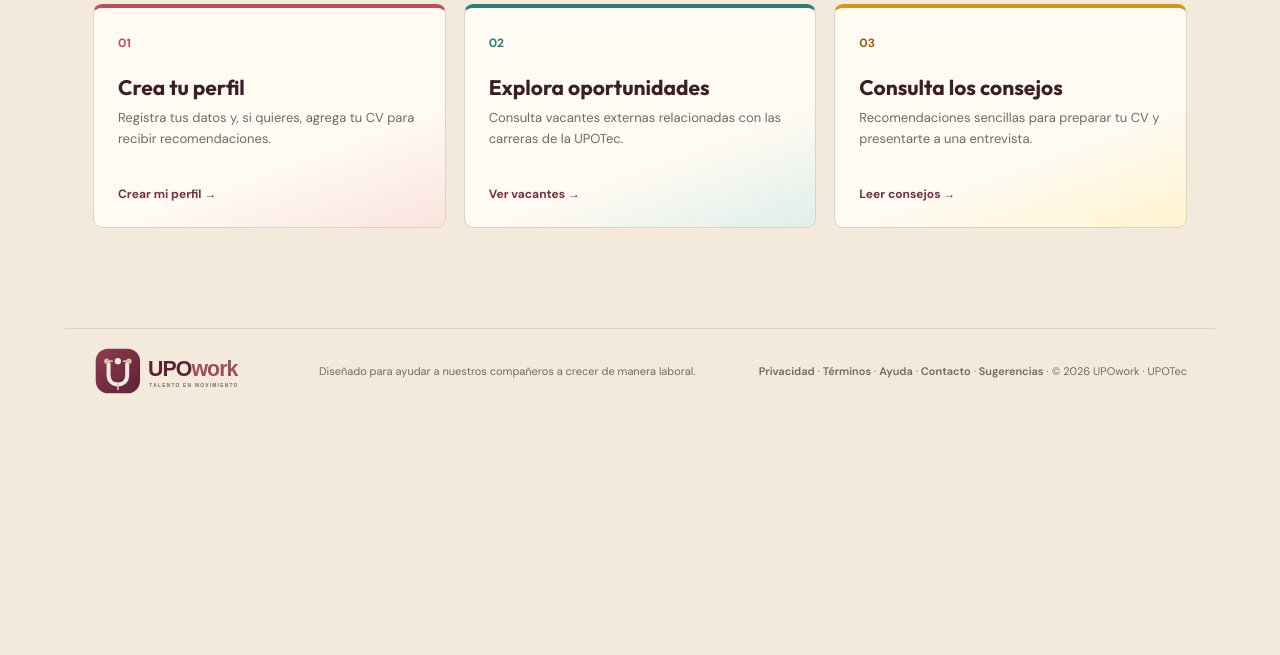
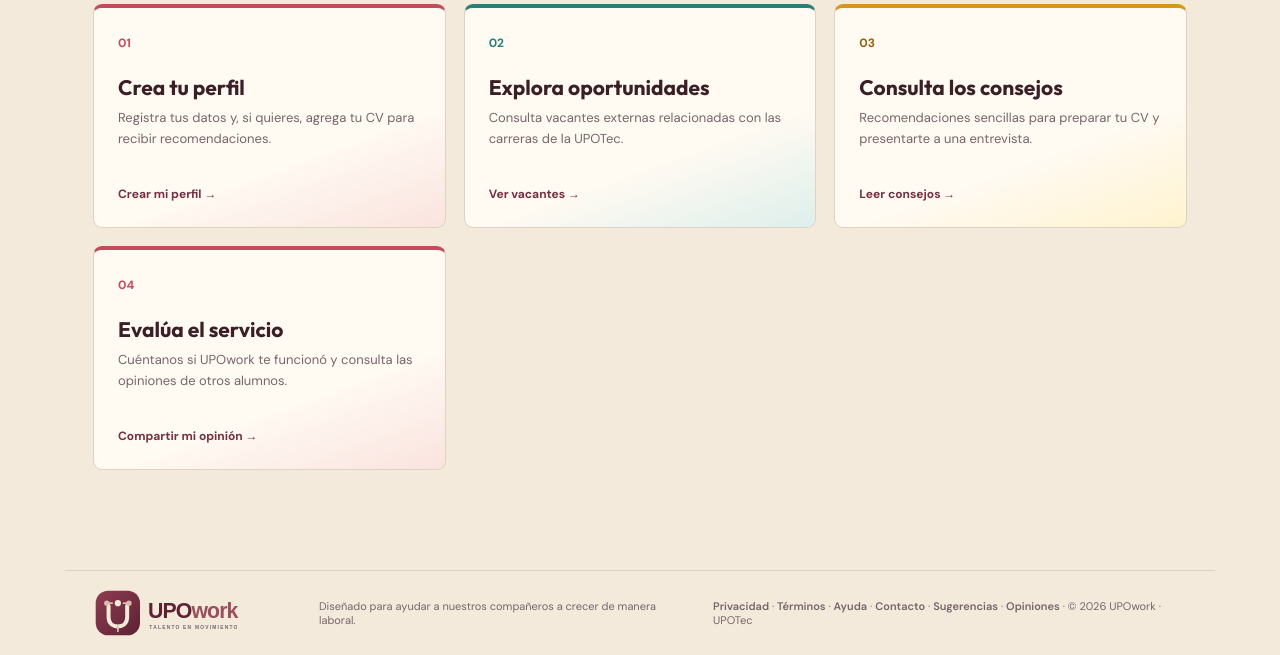
Before and after one commit to samantha-jocelyn-22/upowork-api, a Flask app: page / in a window 1280 px wide. Shown: the part 1472-2127 px from the top of the page. Before the commit the page ends 1866 px from the top, so only its background shows below. Run offline with Flask 3, Linux system fonts and the light colour scheme.

Commit message:
Update index.html

```diff
--- a/templates/index.html
+++ b/templates/index.html
@@ -8,7 +8,6 @@
   <link rel="preconnect" href="https://fonts.googleapis.com">
   <link rel="preconnect" href="https://fonts.gstatic.com" crossorigin>
   <link href="https://fonts.googleapis.com/css2?family=DM+Sans:wght@400;500;600;700&family=Outfit:wght@500;600;700&display=swap" rel="stylesheet">
-  <!-- ✅ Archivos directos en static/ -->
   <link rel="stylesheet" href="/styles.css">
 </head>
 <body>
@@ -123,6 +122,12 @@
           <p>Recomendaciones sencillas para preparar tu CV y presentarte a una entrevista.</p>
           <b>Leer consejos →</b>
         </a>
+        <a href="/opiniones.html">
+          <span>04</span>
+          <h3>Evalúa el servicio</h3>
+          <p>Cuéntanos si UPOwork te funcionó y consulta las opiniones de otros alumnos.</p>
+          <b>Compartir mi opinión →</b>
+        </a>
       </div>
     </section>
   </main>
@@ -138,11 +143,11 @@
         <a class="text-link" href="/preguntas-frecuentes">Ayuda</a> ·
         <a class="text-link" href="/contacto">Contacto</a> ·
         <a class="text-link" href="/sugerencias">Sugerencias</a> ·
+        <a class="text-link" href="/opiniones">Opiniones</a> ·
         © 2026 UPOwork · UPOTec
       </span>
     </div>
   </footer>
-  <!-- ✅ Script directo en static/ -->
   <script src="/script.js"></script>
 </body>
 </html>
```
